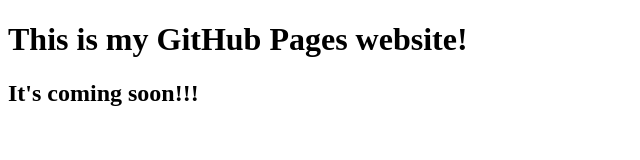
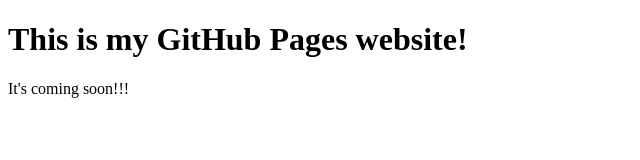
Before and after one commit to makifyegin/makifyegin.github.io, a plain HTML site: page index.html in a window 1280 px wide. Shown: the whole page, without its empty margins (0-640 px from the left). Drawn offline with Linux system fonts and the light colour scheme.

Commit message:
Update index.html

```diff
--- a/index.html
+++ b/index.html
@@ -7,6 +7,6 @@
     </head>
     <body>
         <h1>This is my GitHub Pages website!</h1>
-        <h2>It's coming soon!!!</h2>
+        <p>It's coming soon!!!</p>
     </body>
 </html>
```
